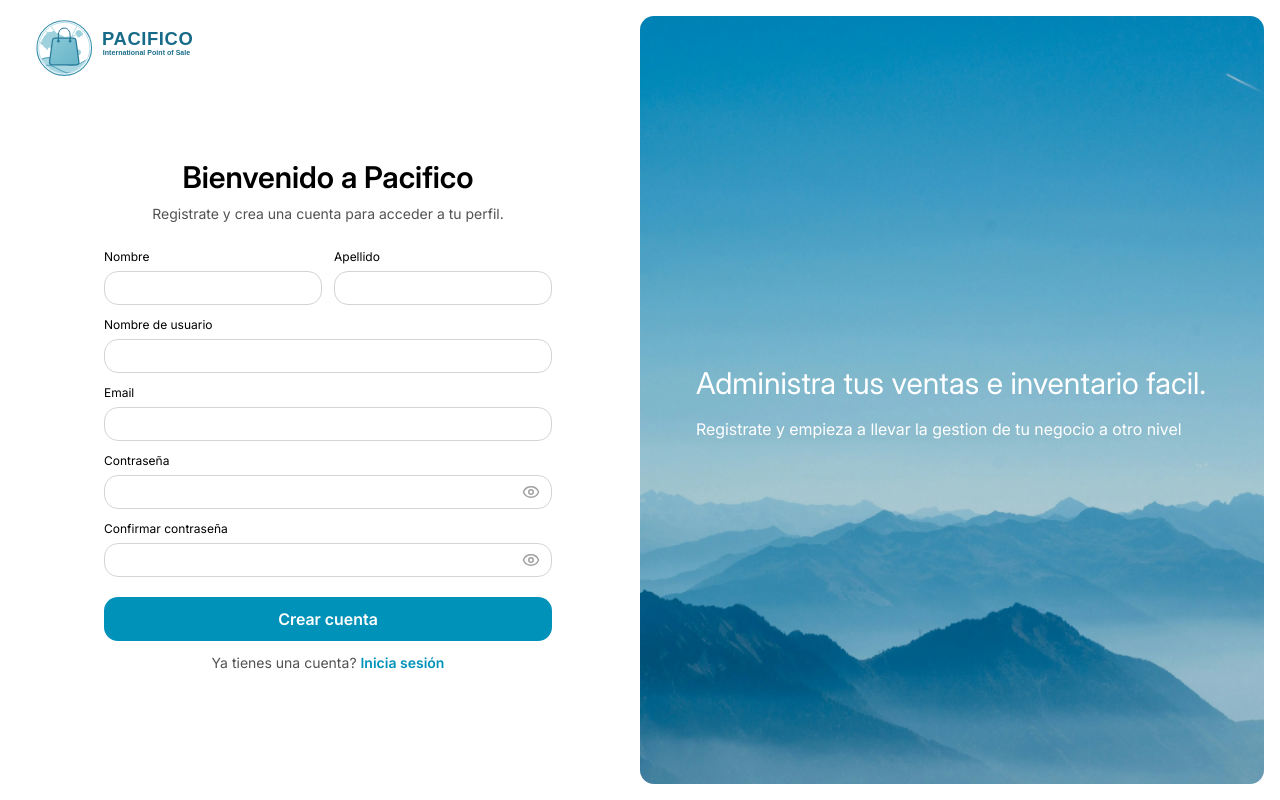
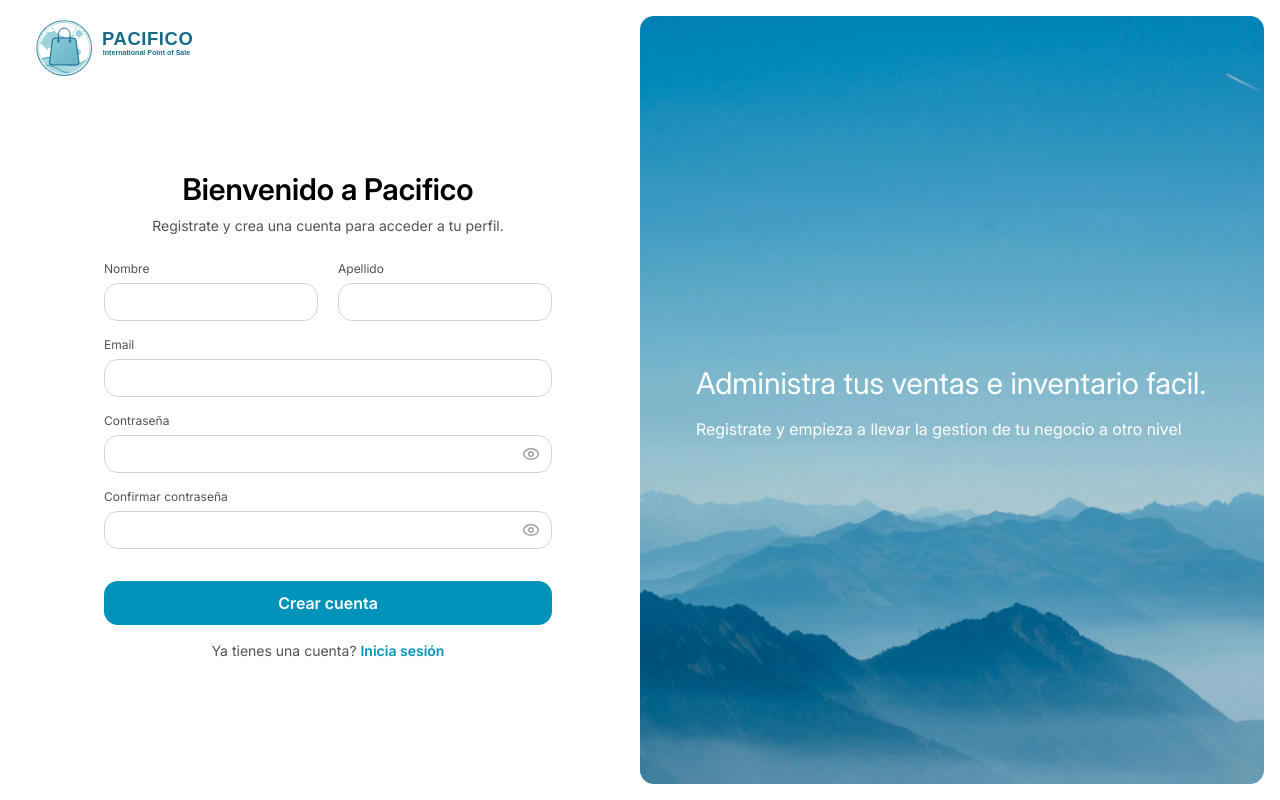
Before and after one commit to Gasdcoder07/Pi-semestre3, a Next.js app: page /register in a window 1280 px wide. Built offline with nearby package versions, Linux system fonts and the light colour scheme.

Commit message:
feat: update RegisterForm layout and styling for improved user experience

```diff
--- a/app/(auth)/login/page.tsx
+++ b/app/(auth)/login/page.tsx
@@ -26,7 +26,22 @@ const page = () => {
                     <LoginForm/>
                 </div>
             </div>
-
+{/*
+    greco
+janik
+membrilla
+kayleen
+abril
+sanchez
+vaca
+erik nava
+olivera
+lizama
+ruelas
+guzman
+frías
+radillo
+*/}
             <div className="relative hidden md:flex w-1/2 overflow-hidden rounded-xl">
                 <Image
                     src="/auth_image.webp"
@@ -34,7 +49,9 @@ const page = () => {
                     fill
                     className="object-cover"
                     priority
-                    quality={75}/>
+                    sizes="1080px"
+                    quality={75}
+                />
 
                 <div className="absolute top-1/2 -translate-y-1/2 left-6 lg:left-12 text-white p-2 flex flex-col gap-2">
                     <h3 className="text-3xl leading-relaxed">Administra tus ventas e inventario facil.</h3>
--- a/components/Navbar.tsx
+++ b/components/Navbar.tsx
@@ -1,7 +1,7 @@
 const Navbar = () => {
     return (
         <nav className="bg-white border-b border-neutral-300">
-            <div className="container mx-auto flex justify-between items-center p-4">
+            <div className="container mx-auto flex justify-between items-center py-4">
                 <div className="flex items-center gap-4">
                     <img
                         src="https://cdn.aglty.io/scotia-bank-mexico/Attachments/NewItems/lomas-palmas-sucursal_20231018233625_0.png"
--- a/components/RegisterForm.tsx
+++ b/components/RegisterForm.tsx
@@ -16,10 +16,13 @@ const RegisterForm = () => {
     return (
         <form
             onSubmit={handleSubmit}
-            className="flex flex-col gap-3 w-full">
-                <div className="flex gap-3">
+            className="flex flex-col gap-4 w-full">
+
+                <section className="flex flex-col gap-4">
+
+                    <div className="flex flex-row gap-5">
                         <div className="flex flex-col gap-1.5 w-1/2">
-                        <label htmlFor="nombre" className="text-xs">Nombre</label>
+                            <label htmlFor="nombre" className="text-xs text-neutral-600">Nombre</label>
 
                             <input
                                 id="nombre"
@@ -27,11 +30,11 @@ const RegisterForm = () => {
                                 name="nombre"
                                 required
                                 suppressHydrationWarning
-                            className="w-full p-1.5 text-sm border border-neutral-300 rounded-xl outline-none transition-all duration-200 ease-in-out hover:border-neutral-400"/>
+                                className="w-full px-3 py-2 text-sm border border-neutral-300 rounded-xl outline-none transition-all duration-200 ease-in-out hover:border-neutral-400"/>
                         </div>
 
                         <div className="flex flex-col gap-1.5 w-1/2">
-                        <label htmlFor="apellido" className="text-xs">Apellido</label>
+                            <label htmlFor="apellido" className="text-xs text-neutral-600">Apellido</label>
 
                             <input
                                 id="apellido"
@@ -39,24 +42,12 @@ const RegisterForm = () => {
                                 name="apellido"
                                 required
                                 suppressHydrationWarning
-                            className="w-full p-1.5 text-sm border border-neutral-300 rounded-xl outline-none transition-all duration-200 ease-in-out hover:border-neutral-400"/>
+                                className="w-full px-3 py-2 text-sm border border-neutral-300 rounded-xl outline-none transition-all duration-200 ease-in-out hover:border-neutral-400"/>
                         </div>
                     </div>
 
                     <div className="flex flex-col gap-1.5">
-                    <label htmlFor="username" className="text-xs">Nombre de usuario</label>
-
-                    <input
-                        id="username"
-                        type="text"
-                        name="username"
-                        required
-                        suppressHydrationWarning
-                        className="w-full p-1.5 text-sm border border-neutral-300 rounded-xl outline-none transition-all duration-200 ease-in-out hover:border-neutral-400"/>
-                </div>
-
-                <div className="flex flex-col gap-1.5">
-                    <label htmlFor="email" className="text-xs">Email</label>
+                        <label htmlFor="email" className="text-xs text-neutral-600">Email</label>
 
                         <input
                             id="email"
@@ -64,11 +55,16 @@ const RegisterForm = () => {
                             name="email"
                             required
                             suppressHydrationWarning
-                        className="w-full p-1.5 text-sm border border-neutral-300 rounded-xl outline-none transition-all duration-200 ease-in-out hover:border-neutral-400"/>
+                            className="w-full px-3 py-2 text-sm border border-neutral-300 rounded-xl outline-none transition-all duration-200 ease-in-out hover:border-neutral-400"/>
                     </div>
+                </section>
+
+                <section className="flex flex-col gap-4">
+
+                    <div className="flex flex-col gap-4">
 
                         <div className="flex flex-col gap-1.5">
-                    <label htmlFor="password" className="text-xs">Contraseña</label>
+                            <label htmlFor="password" className="text-xs text-neutral-600">Contraseña</label>
 
                             <div className="relative">
                                 <input
@@ -77,43 +73,45 @@ const RegisterForm = () => {
                                     name="password"
                                     required
                                     suppressHydrationWarning
-                            className="w-full p-1.5 pr-12 text-sm border border-neutral-300 rounded-xl outline-none transition-all duration-200 ease-in-out hover:border-neutral-400"/>
+                                    className="w-full px-3 py-2 pr-12 text-sm border border-neutral-300 rounded-xl outline-none transition-all duration-200 ease-in-out hover:border-neutral-400"/>
 
                                 <button
                                     type="button"
                                     onClick={() => setShowPassword(!showPassword)}
                                     suppressHydrationWarning
-                            className="absolute right-3 top-1/2 -translate-y-1/2 cursor-pointer text-neutral-400"
+                                    className="absolute right-3 top-1/2 -translate-y-1/2 cursor-pointer text-neutral-400 hover:text-neutral-600 transition-colors"
                                     aria-label={showPassword ? 'Ocultar contraseña' : 'Mostrar contraseña'}>
                                     {showPassword ? <EyeOff size={18}/> : <Eye size={18}/>}
                                 </button>
                             </div>
                         </div>
-
                         <div className="flex flex-col gap-1.5">
-                    <label htmlFor="password" className="text-xs">Confirmar contraseña</label>
+                            <label htmlFor="confirmPassword" className="text-xs text-neutral-600">Confirmar contraseña</label>
 
                             <div className="relative">
                                 <input
-                            id="password"
+                                    id="confirmPassword"
                                     type={showPassword ? 'text' : 'password'}
-                            name="password"
+                                    name="confirmPassword"
                                     required
                                     suppressHydrationWarning
-                            className="w-full p-1.5 pr-12 text-sm border border-neutral-300 rounded-xl outline-none transition-all duration-200 ease-in-out hover:border-neutral-400"/>
+                                    className="w-full px-3 py-2 pr-12 text-sm border border-neutral-300 rounded-xl outline-none transition-all duration-200 ease-in-out hover:border-neutral-400"/>
 
                                 <button
                                     type="button"
                                     onClick={() => setShowPassword(!showPassword)}
                                     suppressHydrationWarning
-                            className="absolute right-3 top-1/2 -translate-y-1/2 cursor-pointer text-neutral-400"
+                                    className="absolute right-3 top-1/2 -translate-y-1/2 cursor-pointer text-neutral-400 hover:text-neutral-600 transition-colors"
                                     aria-label={showPassword ? 'Ocultar contraseña' : 'Mostrar contraseña'}>
                                     {showPassword ? <EyeOff size={18}/> : <Eye size={18}/>}
                                 </button>
                             </div>
                         </div>
+                    </div>
+                </section>
 
-                <div className="mt-2 flex flex-col gap-3">
+                <section>
+                    <div className="mt-4 flex flex-col gap-4">
                         <button
                             type="submit"
                             suppressHydrationWarning
@@ -121,6 +119,7 @@ const RegisterForm = () => {
 
                         <span className="text-neutral-600 text-center text-sm">Ya tienes una cuenta? <Link href="/login" className="font-semibold text-cyan-600 hover:text-cyan-500 ease-in-out duration-200 transition-colors">Inicia sesión</Link></span>
                     </div>
+                </section>
         </form>
     );
 };
```
Lines whose indentation alone changed are shown as unchanged.
